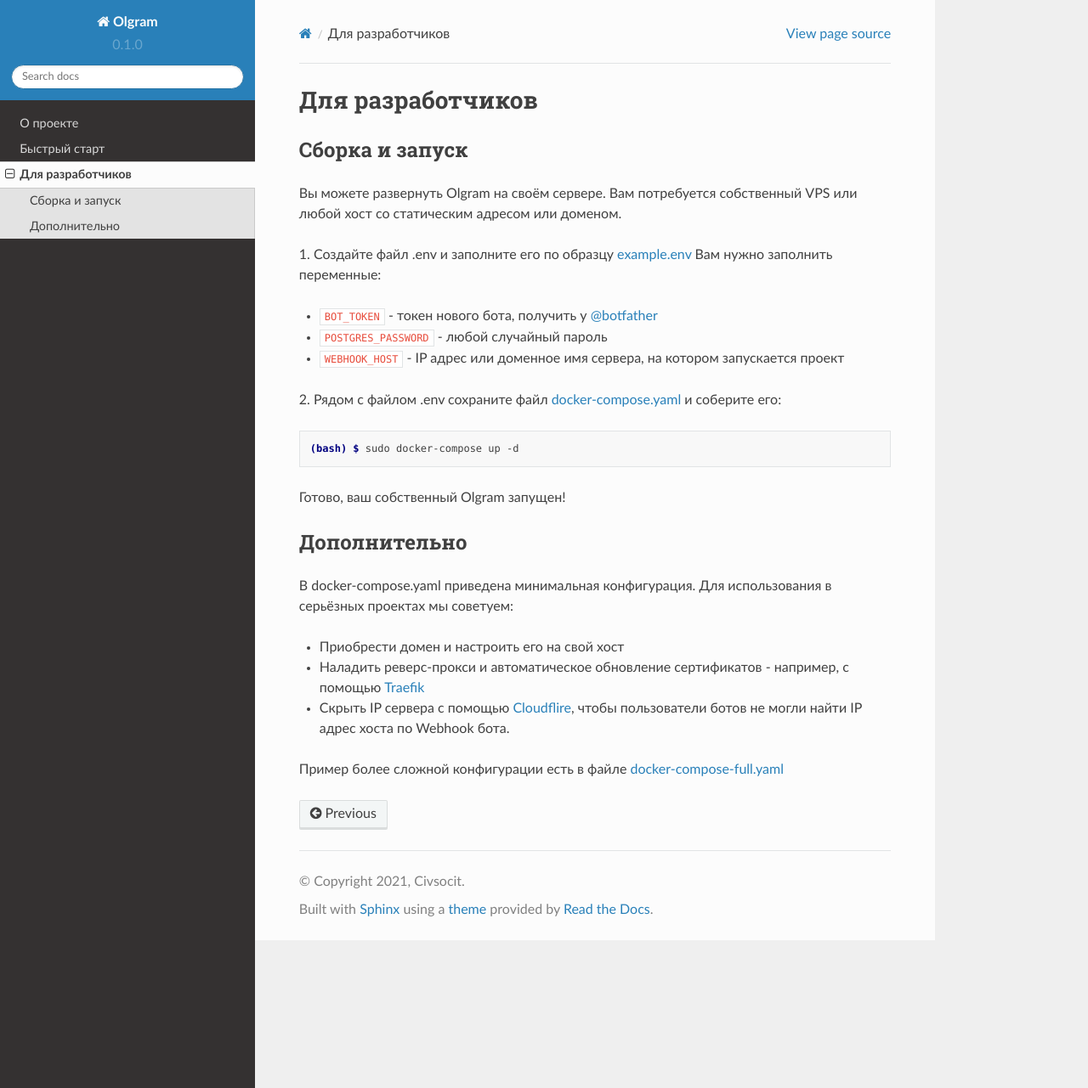
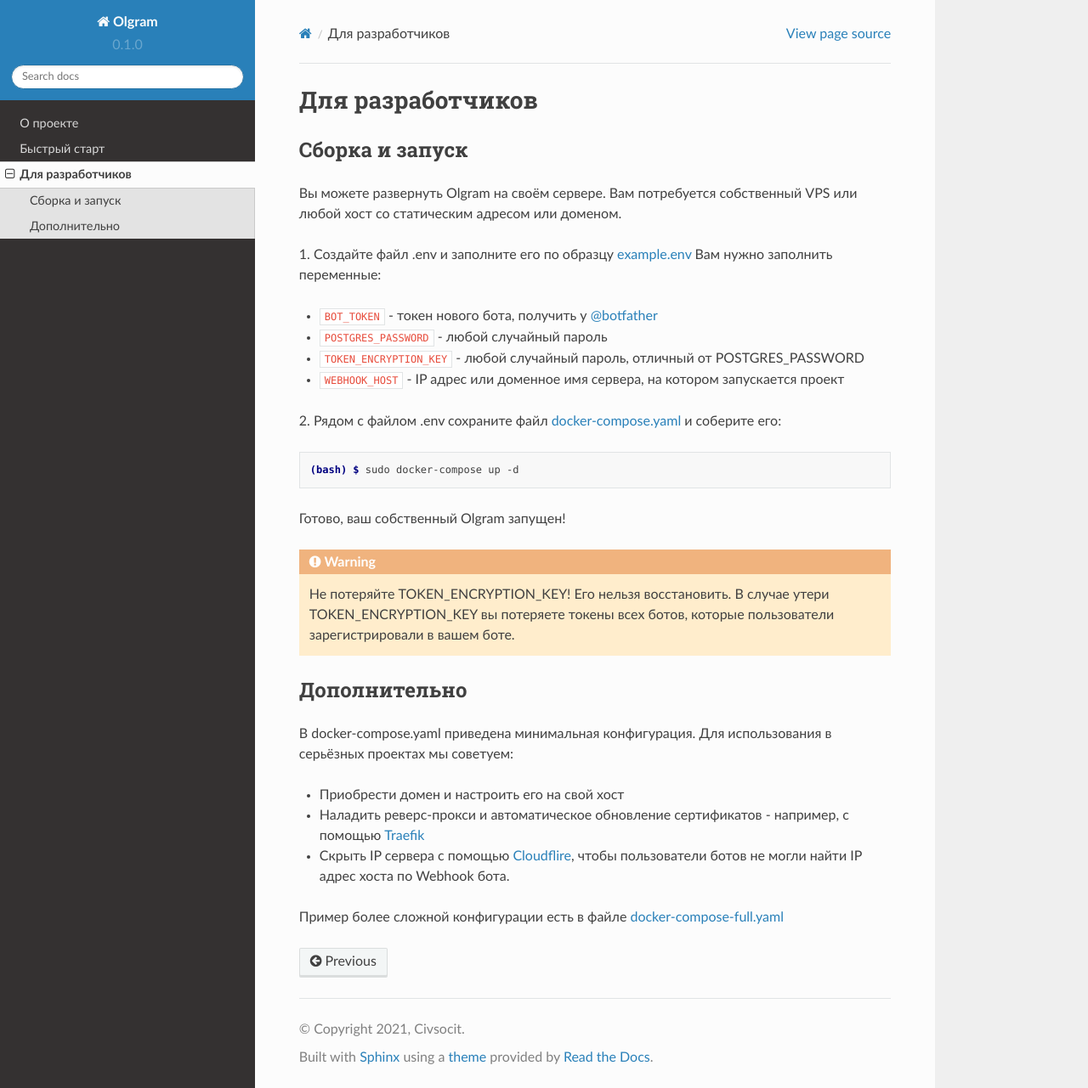
Before and after one commit to python-hi/olgram-chinese, a Sphinx documentation site: the page built from docs/source/developer.rst, in a window 1280 px wide and 1281 px high. Shown: the whole window at 85% size. Built offline with Sphinx 7.4.7 and the Read the Docs theme 2.0.0, drawn with Linux system fonts in a browser that asks for light colours.

Commit message:
добавил про шифрование в документацию

```diff
--- a/docs/source/developer.rst
+++ b/docs/source/developer.rst
@@ -11,6 +11,7 @@
 
 * ``BOT_TOKEN`` - токен нового бота, получить у `@botfather <https://t.me/botfather>`_
 * ``POSTGRES_PASSWORD`` - любой случайный пароль
+* ``TOKEN_ENCRYPTION_KEY`` - любой случайный пароль, отличный от POSTGRES_PASSWORD
 * ``WEBHOOK_HOST`` - IP адрес или доменное имя сервера, на котором запускается проект
 
 2. Рядом с файлом .env сохраните файл
@@ -22,6 +23,11 @@
 
 Готово, ваш собственный Olgram запущен!
 
+.. warning::
+
+   Не потеряйте TOKEN_ENCRYPTION_KEY! Его нельзя восстановить. В случае утери TOKEN_ENCRYPTION_KEY вы потеряете
+   токены всех ботов, которые пользователи зарегистрировали в вашем боте.
+
 Дополнительно
 -------------
 
```
Also changed, not shown: README.md (+1 -0 lines), 1 other file.
